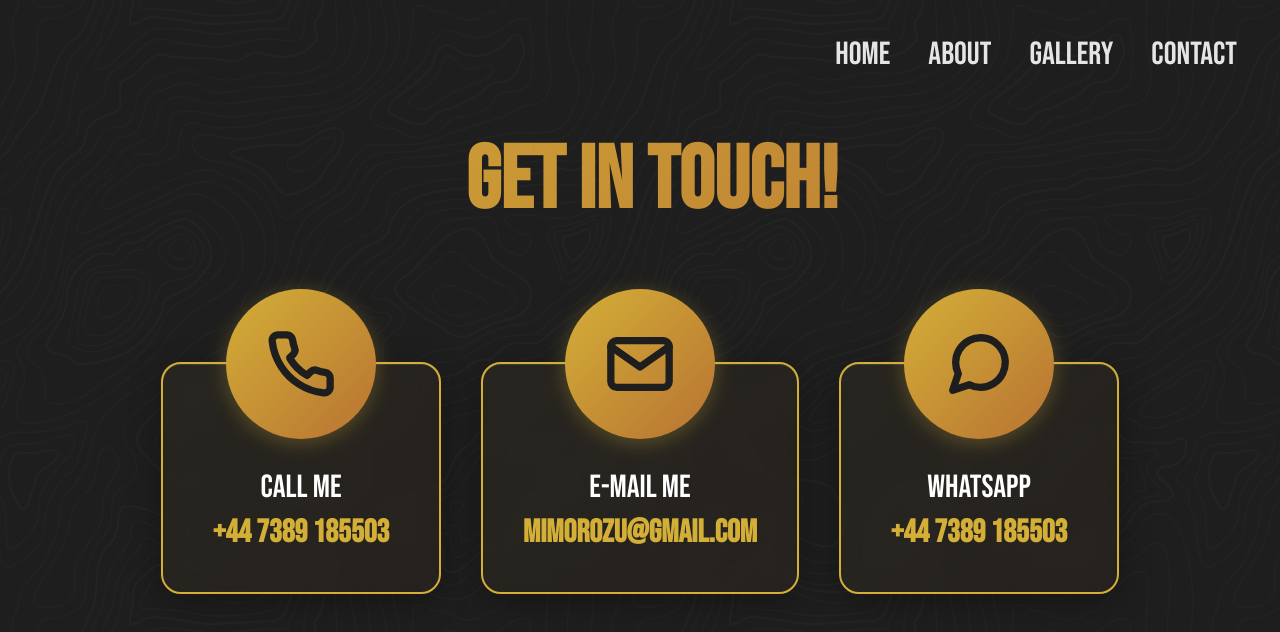
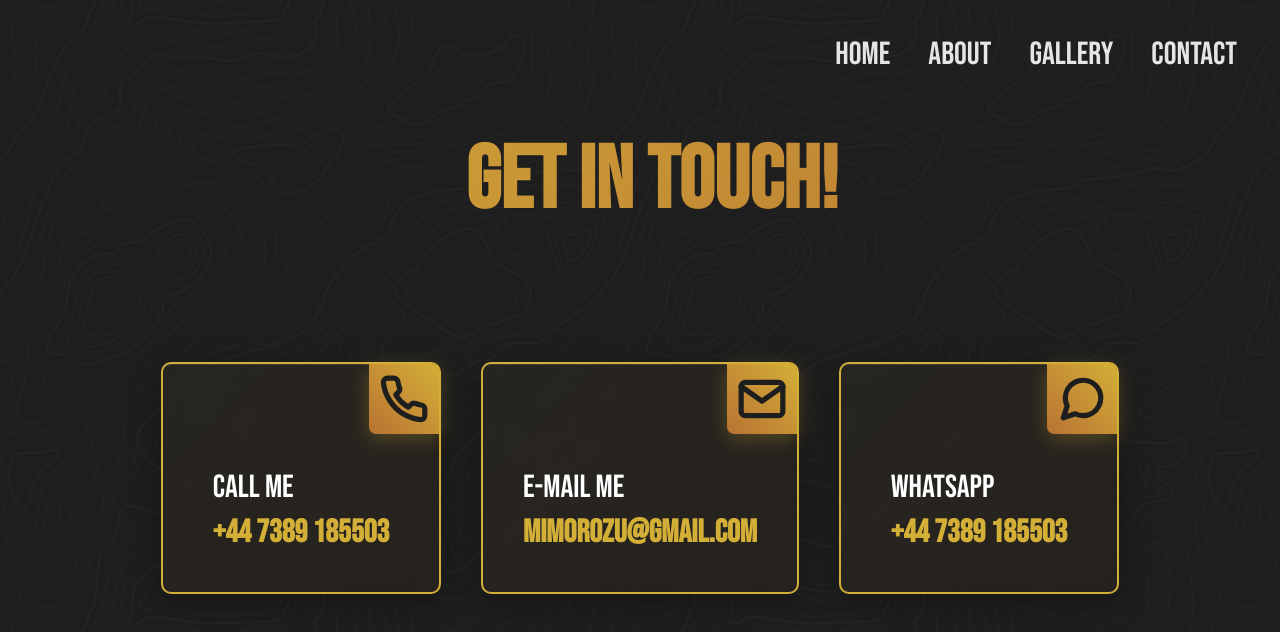
Before and after one commit to Mimorozu/portfolio-website, a React (Create React App) app: page /contact in a window 1280 px wide. Shown: the top 632 px of the page. Built offline with nearby package versions, Linux system fonts and the light colour scheme; a web font is replaced by a local one.

Commit message:
redesigned contact page

```diff
--- a/src/components/Contact.js
+++ b/src/components/Contact.js
@@ -3,20 +3,20 @@ import Navbar from "./Navbar"
 
 // Custom SVG Icons
 const PhoneIcon = () => (
-    <svg width="70" height="70" viewBox="0 0 24 24" fill="none" stroke="#1e1e1e" strokeWidth="2.5" strokeLinecap="round" strokeLinejoin="round">
+    <svg width="50" height="50" viewBox="0 0 24 24" fill="none" stroke="#1e1e1e" strokeWidth="2.5" strokeLinecap="round" strokeLinejoin="round">
         <path d="M22 16.92v3a2 2 0 0 1-2.18 2 19.79 19.79 0 0 1-8.63-3.07 19.5 19.5 0 0 1-6-6 19.79 19.79 0 0 1-3.07-8.67A2 2 0 0 1 4.11 2h3a2 2 0 0 1 2 1.72 12.84 12.84 0 0 0 .7 2.81 2 2 0 0 1-.45 2.11L8.09 9.91a16 16 0 0 0 6 6l1.27-1.27a2 2 0 0 1 2.11-.45 12.84 12.84 0 0 0 2.81.7A2 2 0 0 1 22 16.92z"/>
     </svg>
 );
 
 const MailIcon = () => (
-    <svg width="70" height="70" viewBox="0 0 24 24" fill="none" stroke="#1e1e1e" strokeWidth="2.5" strokeLinecap="round" strokeLinejoin="round">
+    <svg width="50" height="50" viewBox="0 0 24 24" fill="none" stroke="#1e1e1e" strokeWidth="2.5" strokeLinecap="round" strokeLinejoin="round">
         <path d="M4 4h16c1.1 0 2 .9 2 2v12c0 1.1-.9 2-2 2H4c-1.1 0-2-.9-2-2V6c0-1.1.9-2 2-2z"/>
         <polyline points="22,6 12,13 2,6"/>
     </svg>
 );
 
 const MessageIcon = () => (
-    <svg width="70" height="70" viewBox="0 0 24 24" fill="none" stroke="#1e1e1e" strokeWidth="2.5" strokeLinecap="round" strokeLinejoin="round">
+    <svg width="50" height="50" viewBox="0 0 24 24" fill="none" stroke="#1e1e1e" strokeWidth="2.5" strokeLinecap="round" strokeLinejoin="round">
         <path d="M21 11.5a8.38 8.38 0 0 1-.9 3.8 8.5 8.5 0 0 1-7.6 4.7 8.38 8.38 0 0 1-3.8-.9L3 21l1.9-5.7a8.38 8.38 0 0 1-.9-3.8 8.5 8.5 0 0 1 4.7-7.6 8.38 8.38 0 0 1 3.8-.9h.5a8.48 8.48 0 0 1 8 8v.5z"/>
     </svg>
 );
--- a/src/styles.css
+++ b/src/styles.css
@@ -522,7 +522,7 @@ div.title {
 .flex_cont {
     display: flex;
     flex-direction: column;
-    align-items: center;
+    align-items: flex-start;
     gap: 0.4rem;
     margin-top: 1rem;
     text-align: center;
@@ -541,7 +541,7 @@ div.title {
     color: var(--color-text-primary);
     background: linear-gradient(135deg, rgba(212, 175, 55, 0.05) 0%, rgba(184, 115, 51, 0.05) 100%);
     border: 2px solid var(--color-accent-gold);
-    border-radius: 20px;
+    border-radius: 10px;
     backdrop-filter: blur(10px);
     box-shadow:
         0 8px 32px rgba(0, 0, 0, 0.3),
@@ -570,16 +570,18 @@ div.title {
 }
 
 .icon {
-    width: 150px;
-    height: 150px;
-    background: linear-gradient(135deg, var(--color-accent-gold) 0%, var(--color-accent-copper) 100%);
-    border-radius: 50%;
+    width: 70px;
+    height: 70px;
+
+    background: linear-gradient(-135deg, var(--color-accent-gold) 0%, var(--color-accent-copper) 100%);
+    border-radius:  0% 10% 0% 10%;
     box-shadow: var(--shadow-gold);
 
+
+    /* orignal design */
     position: absolute;
-    left: 50%;
+    right: 0;
     top: 0;
-    transform: translate(-50%, -50%);
     transition: all 0.3s cubic-bezier(0.4, 0, 0.2, 1);
 
     /* Center the icon inside */
@@ -589,7 +591,6 @@ div.title {
 }
 
 .contact_tile:hover .icon {
-    transform: translate(-50%, -50%) scale(1.1);
     box-shadow: var(--glow-gold);
 }
 
```
